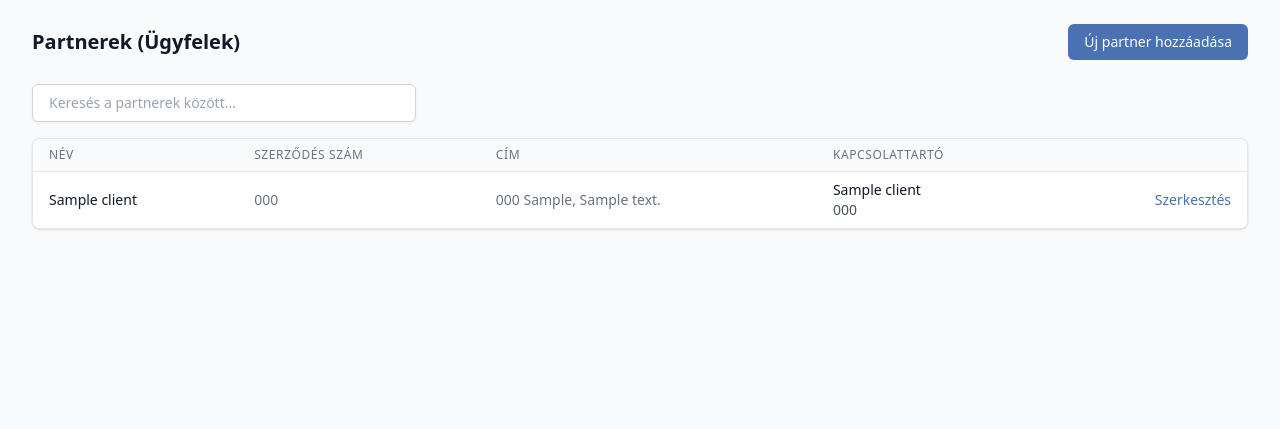
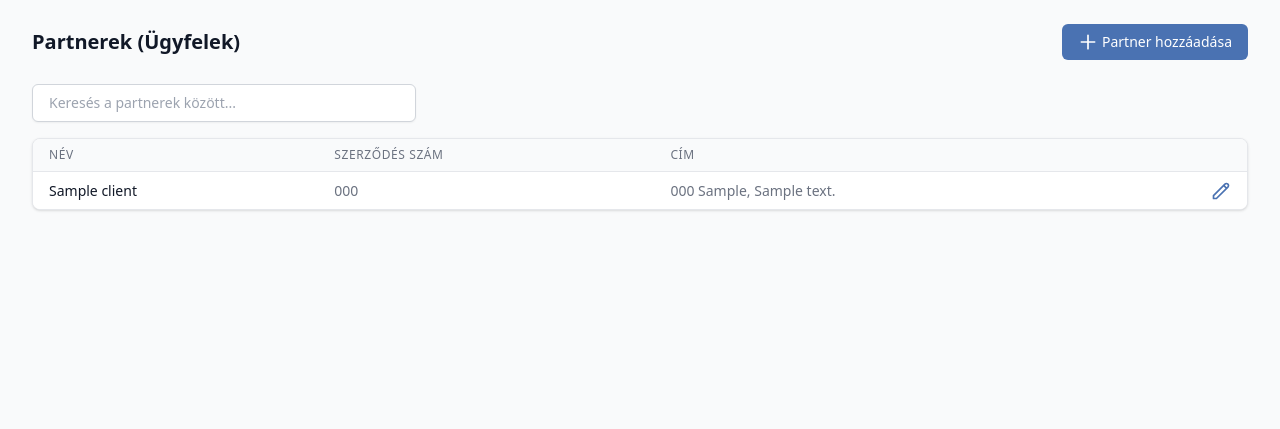
Before and after one commit to csabamaksai/yeleave, a Django app: page /clients/ in a window 1280 px wide. Shown: the part 49-478 px from the top of the page. Run offline with Django 5.2, Linux system fonts and the light colour scheme; a user stored in the database is signed in; tables that the repository leaves empty hold one stand-in row (values such as "Sample post"); some libraries are stand-ins or nearby versions.

Commit message:
UI refactor: md to lowercase, trim client list cols, use icons for edit and add actions

```diff
--- a/templates/clients/client_list.html
+++ b/templates/clients/client_list.html
@@ -6,8 +6,9 @@
 {% block content %}
 <div class="mb-6 flex justify-between items-center">
     <h2 class="text-xl font-bold text-gray-900">{% trans "Partnerek" %} ({% trans "Ügyfelek" %})</h2>
-    <a href="{% url 'clients:create' %}" class="bg-brand text-white px-4 py-2 rounded-md hover:opacity-90 transition">
-        {% trans "Új partner hozzáadása" %}
+    <a href="{% url 'clients:create' %}" class="bg-brand text-white px-4 py-2 rounded-md hover:opacity-90 transition flex items-center">
+        <svg class="w-5 h-5 mr-1" fill="none" stroke="currentColor" viewBox="0 0 24 24"><path stroke-linecap="round" stroke-linejoin="round" stroke-width="2" d="M12 4v16m8-8H4"></path></svg>
+        {% trans "Partner hozzáadása" %}
     </a>
 </div>
 
@@ -38,9 +39,6 @@
                 <th scope="col" class="px-4 py-2 text-left text-xs font-medium text-gray-500 uppercase tracking-wider">
                     {% trans "Cím" %}
                 </th>
-                <th scope="col" class="px-4 py-2 text-left text-xs font-medium text-gray-500 uppercase tracking-wider">
-                    {% trans "Kapcsolattartó" %}
-                </th>
                 <th scope="col" class="relative px-4 py-2">
                     <span class="sr-only">{% trans "Műveletek" %}</span>
                 </th>
@@ -62,32 +60,22 @@
                         -
                     {% endif %}
                 </td>
-                <td class="px-4 py-2 whitespace-nowrap text-sm text-gray-500">
-                    {% if client.contact_name or client.contact_phone %}
-                        {% if client.contact_name %}
-                            <div class="text-gray-900">{{ client.contact_name }}</div>
-                        {% endif %}
-                        {% if client.contact_phone %}
-                            <div class="text-sm text-gray-600">{{ client.contact_phone }}</div>
-                        {% endif %}
-                    {% else %}
-                        -
-                    {% endif %}
-                </td>
                 <td class="px-4 py-2 whitespace-nowrap text-right text-sm font-medium">
-                    <a href="{% url 'clients:update' client.pk %}" class="text-brand hover:text-blue-900">{% trans "Szerkesztés" %}</a>
+                    <a href="{% url 'clients:update' client.pk %}" class="text-brand hover:text-blue-900" title="{% trans 'Szerkesztés' %}">
+                        <svg class="w-5 h-5 inline-block" fill="none" stroke="currentColor" viewBox="0 0 24 24"><path stroke-linecap="round" stroke-linejoin="round" stroke-width="2" d="M15.232 5.232l3.536 3.536m-2.036-5.036a2.5 2.5 0 113.536 3.536L6.5 21.036H3v-3.572L16.732 3.732z"></path></svg>
+                    </a>
                 </td>
             </tr>
             {% empty %}
             <tr id="emptyRow">
-                <td colspan="5" class="px-4 py-4 text-center text-sm text-gray-500">
+                <td colspan="4" class="px-4 py-4 text-center text-sm text-gray-500">
                     {% trans "Nincs még rögzítve partner." %}
                 </td>
             </tr>
             {% endfor %}
 
             <tr id="noResultsRow" style="display: none;">
-                <td colspan="5" class="px-4 py-4 text-center text-sm text-gray-500">
+                <td colspan="4" class="px-4 py-4 text-center text-sm text-gray-500">
                     {% trans "Nincs a keresésnek megfelelő partner." %}
                 </td>
             </tr>
--- a/templates/leaves/leave_list.html
+++ b/templates/leaves/leave_list.html
@@ -23,7 +23,7 @@
     <div>
         <a href="{% url 'leaves:create' %}" class="inline-flex items-center px-4 py-2 border border-transparent rounded-md shadow-sm text-sm font-medium text-white bg-brand hover:opacity-90 focus:outline-none focus:ring-2 focus:ring-offset-2 focus:ring-brand">
             <svg class="-ml-1 mr-2 h-5 w-5" fill="none" stroke="currentColor" viewBox="0 0 24 24"><path stroke-linecap="round" stroke-linejoin="round" stroke-width="2" d="M12 4v16m8-8H4"></path></svg>
-            {% trans "Új szabadság rögzítése" %}
+            {% trans "Szabadság rögzítése" %}
         </a>
     </div>
 </div>
@@ -55,7 +55,9 @@
                 </td>
                 <td class="px-4 py-2 whitespace-nowrap text-sm text-gray-500 truncate max-w-xs" title="{{ leave.notes }}">{{ leave.notes|default:"-" }}</td>
                 <td class="px-4 py-2 whitespace-nowrap text-right text-sm font-medium">
-                    <a href="{% url 'leaves:update' leave.pk %}" class="text-brand hover:text-blue-900">{% trans "Szerkesztés" %}</a>
+                    <a href="{% url 'leaves:update' leave.pk %}" class="text-brand hover:text-blue-900" title="{% trans 'Szerkesztés' %}">
+                        <svg class="w-5 h-5 inline-block" fill="none" stroke="currentColor" viewBox="0 0 24 24"><path stroke-linecap="round" stroke-linejoin="round" stroke-width="2" d="M15.232 5.232l3.536 3.536m-2.036-5.036a2.5 2.5 0 113.536 3.536L6.5 21.036H3v-3.572L16.732 3.732z"></path></svg>
+                    </a>
                 </td>
             </tr>
             {% empty %}
```
Also changed, not shown: templates/projects/project_list.html (+6 -4 lines), templates/timesheet/index.html (+4 -4 lines), templates/users/user_list.html (+6 -3 lines).
